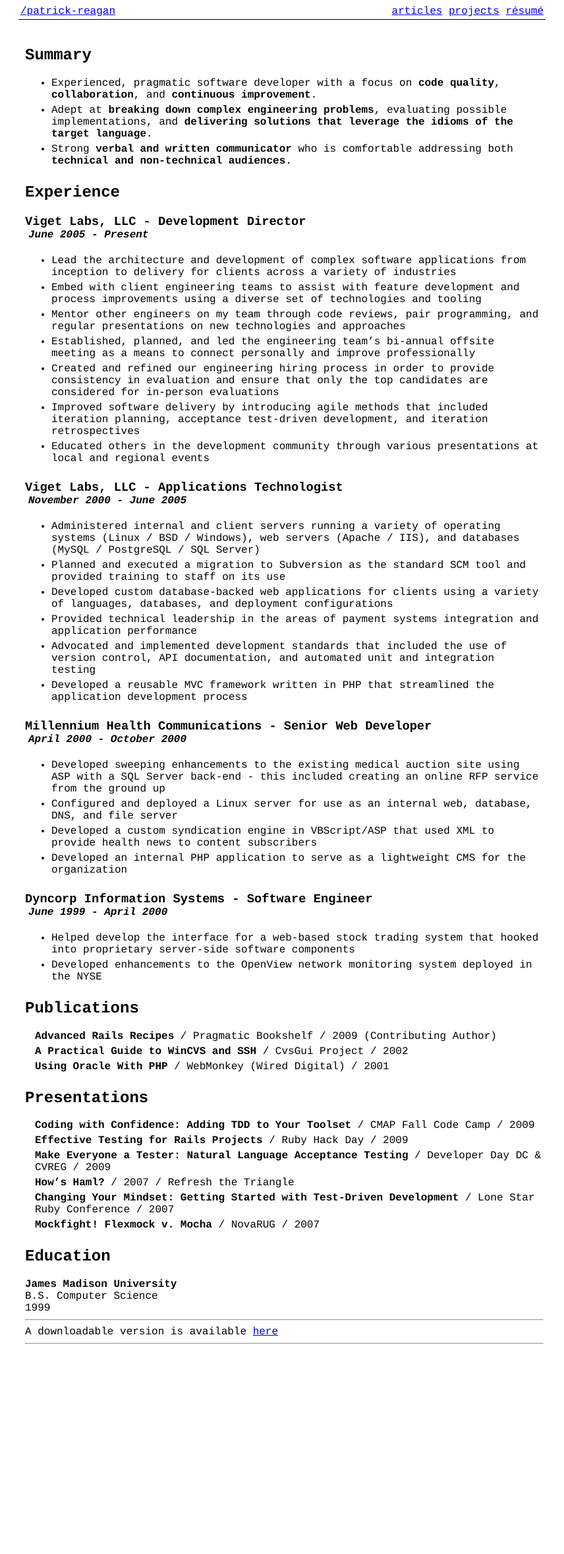
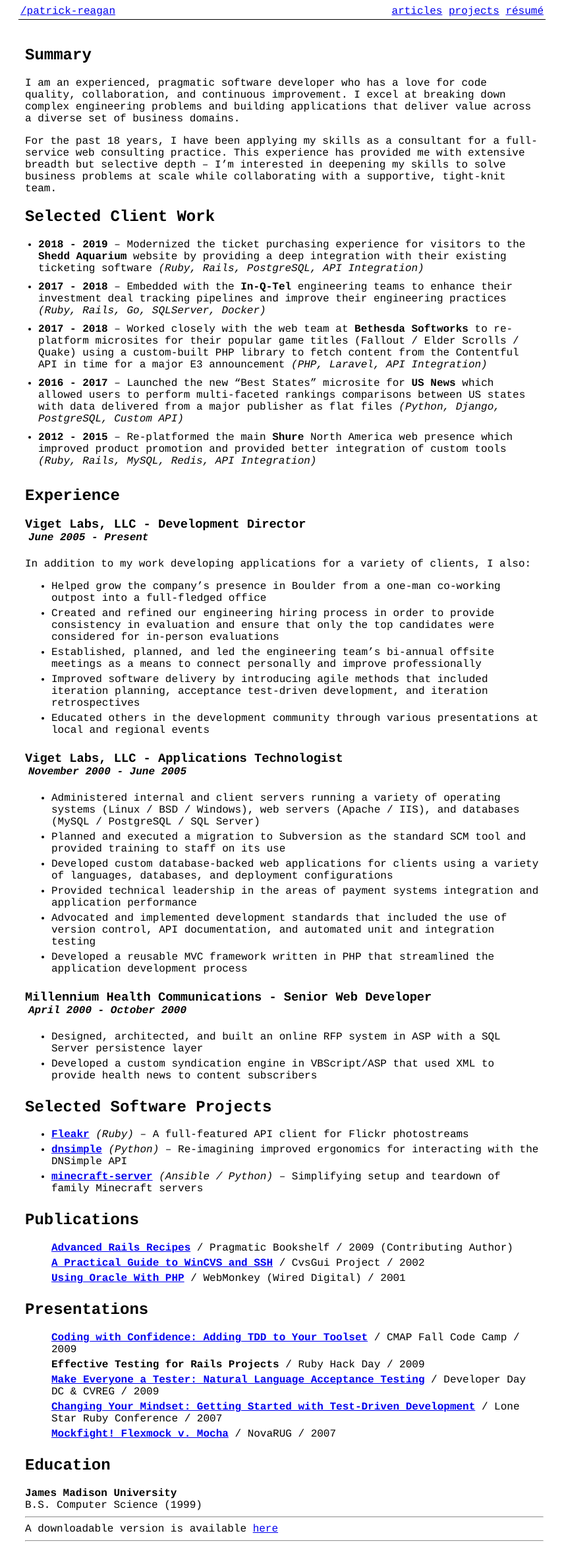
Before and after one commit to reagent/reagent.github.com, a Jekyll site: the page built from _pages/resume.md, in a window 1280 px wide. Shown: the whole page at 66% size, without its empty margins (212-1068 px from the left). Built offline with Jekyll 4.4.1, drawn with Linux system fonts in a browser that asks for light colours; before the commit the page ends 2057 px from its top, so only the background shows below that.

Commit message:
Update résumé based on peer feedback

```diff
--- a/_layouts/default.html
+++ b/_layouts/default.html
@@ -25,6 +25,22 @@
       #resume #presentations ~ ul {
         padding-left: 15px;
         list-style-type: none;
+      }
+
+      #resume h2#selected-client-work ~ ul {
+        padding-left: 20px;
+      }
+
+      #resume h2#selected-client-work ~ ul li {
+        padding-bottom: 10px;
+      }
+
+      #resume h2#experience ~ ul {
+        padding-left: 40px;
+      }
+
+      #resume h2#experience ~ ul li {
+        padding-bottom: 5px;
       }
 
       #resume h3 {
--- a/_pages/resume.md
+++ b/_pages/resume.md
@@ -3,27 +3,35 @@
 ---
 ## Summary
 
-* Experienced, pragmatic software developer with a focus on **code quality**,
-**collaboration**, and **continuous improvement**.
-* Adept at **breaking down complex engineering problems**, evaluating possible
-implementations, and **delivering solutions that leverage the idioms of the
-target language**.
-* Strong **verbal and written communicator** who is comfortable addressing both
-**technical and non-technical audiences**.
+I am an experienced, pragmatic software developer who has a love for code
+quality, collaboration, and continuous improvement. I excel at breaking down
+complex engineering problems and building applications that deliver value across
+a diverse set of business domains.
+
+For the past 18 years, I have been applying my skills as a consultant for a
+full-service web consulting practice. This experience has provided me with
+extensive breadth but selective depth &ndash; I'm interested in deepening my
+skills to solve business problems at scale while collaborating with a
+supportive, tight-knit team.
+
+## Selected Client Work
+
+* **2018 - 2019** &ndash; Modernized the ticket purchasing experience for visitors to the **Shedd Aquarium** website by providing a deep integration with their existing ticketing software *(Ruby, Rails, PostgreSQL, API Integration)*
+* **2017 - 2018** &ndash; Embedded with the **In-Q-Tel** engineering teams to enhance their investment deal tracking pipelines and improve their engineering practices *(Ruby, Rails, Go, SQLServer, Docker)*
+* **2017 - 2018** &ndash; Worked closely with the web team at **Bethesda Softworks** to re-platform microsites for their popular game titles (Fallout / Elder Scrolls / Quake) using a custom-built PHP library to fetch content from the Contentful API in time for a major E3 announcement *(PHP, Laravel, API Integration)*
+* **2016 - 2017** &ndash; Launched the new "Best States" microsite for **US News** which allowed users to perform multi-faceted rankings comparisons between US states with data delivered from a major publisher as flat files *(Python, Django, PostgreSQL, Custom API)*
+* **2012 - 2015** &ndash; Re-platformed the main **Shure** North America web presence which improved product promotion and provided better integration of custom tools *(Ruby, Rails, MySQL, Redis, API Integration)*
 
 ## Experience
 
 ### Viget Labs, LLC - Development Director
 #### June 2005 - Present
 
-* Lead the architecture and development of complex software applications from
-inception to delivery for clients across a variety of industries
-* Embed with client engineering teams to assist with feature development and
-process improvements using a diverse set of technologies and tooling
-* Mentor other engineers on my team through code reviews, pair programming, and
-regular presentations on new technologies and approaches
-* Established, planned, and led the engineering team's bi-annual offsite meeting as a means to connect personally and improve professionally
-* Created and refined our engineering hiring process in order to provide consistency in evaluation and ensure that only the top candidates are considered for in-person evaluations
+In addition to my work developing applications for a variety of clients, I also:
+
+* Helped grow the company's presence in Boulder from a one-man co-working outpost into a full-fledged office
+* Created and refined our engineering hiring process in order to provide consistency in evaluation and ensure that only the top candidates were considered for in-person evaluations
+* Established, planned, and led the engineering team's bi-annual offsite meetings as a means to connect personally and improve professionally
 * Improved software delivery by introducing agile methods that included iteration planning, acceptance test-driven development, and iteration retrospectives
 * Educated others in the development community through various presentations at local and regional events
 
@@ -40,39 +48,34 @@
 ### Millennium Health Communications - Senior Web Developer
 #### April 2000 - October 2000
 
-* Developed sweeping enhancements to the existing medical auction site using ASP with a SQL Server back-end - this included creating an online RFP service from the ground up
-* Configured and deployed a Linux server for use as an internal web, database, DNS, and file server
+* Designed, architected, and built an online RFP system in ASP with a SQL Server persistence layer
 * Developed a custom syndication engine in VBScript/ASP that used XML to provide health news to content subscribers
-* Developed an internal PHP application to serve as a lightweight CMS for the organization
 
-### Dyncorp Information Systems - Software Engineer
-#### June 1999 - April 2000
+## Selected Software Projects
 
-* Helped develop the interface for a web-based stock trading system that hooked into proprietary server-side software components
-* Developed enhancements to the OpenView network monitoring system deployed in the NYSE
+* **[Fleakr](https://github.com/reagent/fleakr)** *(Ruby)* &ndash; A full-featured API client for Flickr photostreams
+* **[dnsimple](https://github.com/vigetlabs/dnsimple)** *(Python)* &ndash; Re-imagining improved ergonomics for interacting with the DNSimple API
+* **[minecraft-server](https://github.com/reagent/minecraft-server)** *(Ansible / Python)* &ndash; Simplifying setup and teardown of family Minecraft servers
 
 ## Publications
 
-* **Advanced Rails Recipes** / Pragmatic Bookshelf / 2009 (Contributing Author)
-* **A Practical Guide to WinCVS and SSH** / CvsGui Project / 2002
-* **Using Oracle With PHP** / WebMonkey (Wired Digital) / 2001
+* **[Advanced Rails Recipes](http://www.amazon.com/Advanced-Rails-Recipes-Mike-Clark/dp/0978739221/)** / Pragmatic Bookshelf / 2009 (Contributing Author)
+* **[A Practical Guide to WinCVS and SSH](https://web.archive.org/web/20160317084631/http://www.google.com/search?q=a+practical+guide+to+wincvs+ssh)** / CvsGui Project / 2002
+* **[Using Oracle With PHP](https://web.archive.org/web/20060312083752/http://webmonkey.com/webmonkey/01/26/index4a.html?tw=backend)** / WebMonkey (Wired Digital) / 2001
 
 ## Presentations
 
-* **Coding with Confidence: Adding TDD to Your Toolset** / CMAP Fall Code Camp / 2009
+* **[Coding with Confidence: Adding TDD to Your Toolset](http://www.slideshare.net/reagent/coding-with-confidence-adding-tdd-to-your-toolset)** / CMAP Fall Code Camp / 2009
 * **Effective Testing for Rails Projects** / Ruby Hack Day / 2009
-* **Make Everyone a Tester: Natural Language Acceptance Testing** / Developer Day DC & CVREG / 2009
-* **How's Haml?** / 2007 / Refresh the Triangle
-* **Changing Your Mindset: Getting Started with Test-Driven Development** / Lone Star Ruby Conference / 2007
-* **Mockfight! Flexmock v. Mocha** / NovaRUG / 2007
+* **[Make Everyone a Tester: Natural Language Acceptance Testing](http://www.slideshare.net/reagent/make-everyone-a-tester-natural-language-acceptance-testing-2446162)** / Developer Day DC & CVREG / 2009
+* **[Changing Your Mindset: Getting Started with Test-Driven Development](http://www.slideshare.net/reagent/changing-your-mindset-getting-started-with-testdriven-development)** / Lone Star Ruby Conference / 2007
+* **[Mockfight! Flexmock v. Mocha](http://www.slideshare.net/reagent/mockfight-flexmock-vs-mocha-2936911)** / NovaRUG / 2007
 
 ## Education
 
 **James Madison University**
 
-B.S. Computer Science
-
-1999
+B.S. Computer Science (1999)
 
 ---
 A downloadable version is available [here](files/resume-patrick-reagan.pdf)
```
Also changed, not shown: _resume/body.md (+36 -33 lines), _resume/header.md (+1 -1 lines), _resume/pdf.css (+17 -0 lines), 1 other file.
